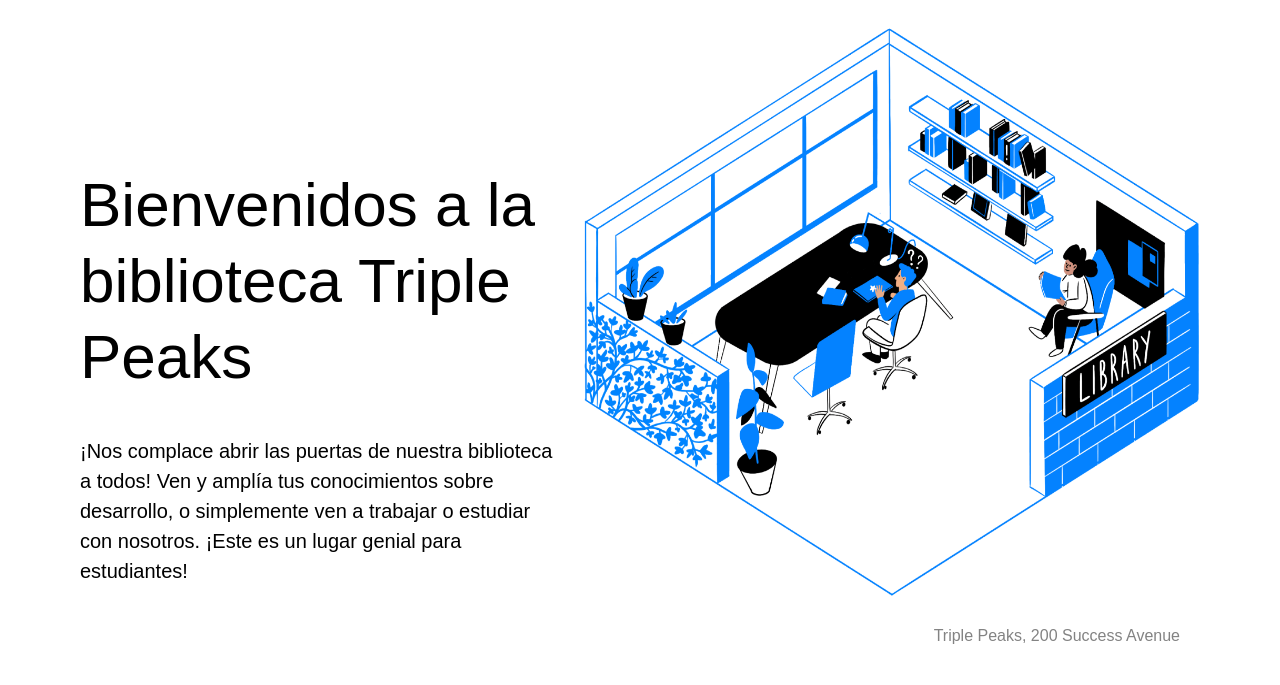
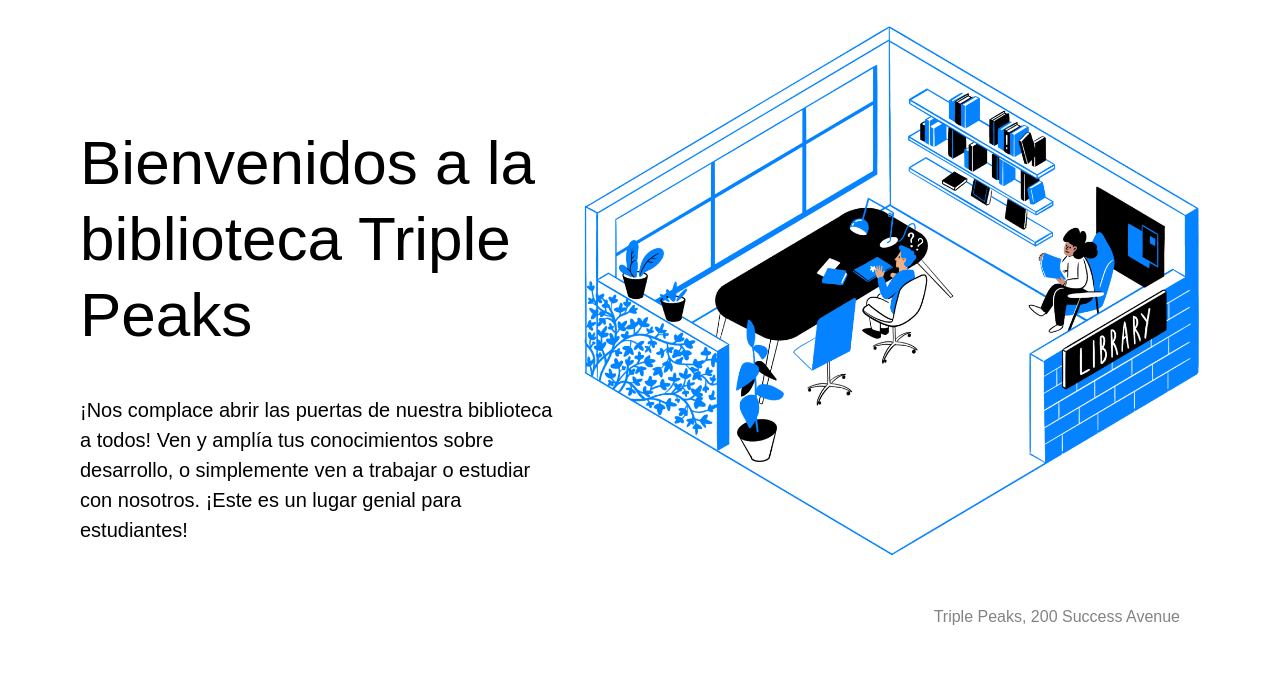
Before and after one commit to evacorvera/web_project_library_es, a plain HTML site: page index.html in a window 1280 px wide. Shown: the part 113-798 px from the top of the page. Drawn offline with Linux system fonts and the light colour scheme.

Commit message:
corregir CSS

```diff
--- a/styles/style.css
+++ b/styles/style.css
@@ -12,7 +12,7 @@
   flex-direction: column;
   height: 100vh;
   min-height: 720px;
-  max-height: 850px;
+  max-height: 800px;
   padding: 30px 80px 40px;
   position: relative;
   box-sizing: border-box;
@@ -50,6 +50,7 @@
 
 .header__content {
   display: flex;
+  justify-content: space-between;
 }
 
 .header__title {
@@ -57,18 +58,19 @@
   line-height: 76px;
   max-width: 635px;
   font-weight: 500;
-  padding-top: 128px;
+  margin-top: 128px;
 }
 
 .header__description {
   max-width: 515px;
   font-size: 20px;
   line-height: 30px;
-  margin-top: 32px;
+  margin: 32 0 50px;
 }
 
 .header__image {
   max-width: 636px;
+  margin: 0;
 }
 
 .header__footer {
@@ -120,7 +122,8 @@
 .staff__cards {
   max-width: 760px;
   display: flex;
-  justify-content: space-around;
+  justify-content: center;
+  padding-left: 0;
   margin: auto;
   margin-bottom: 0;
   flex-wrap: wrap;
```
